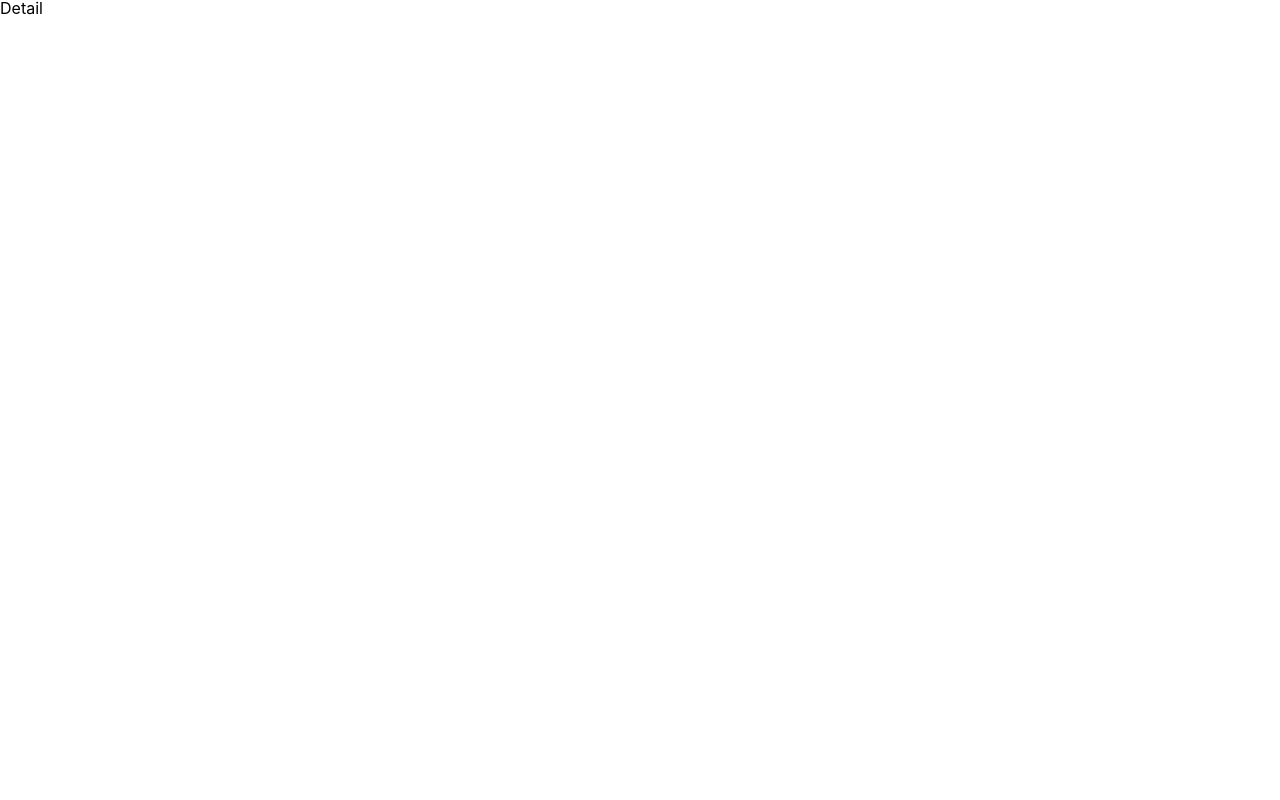
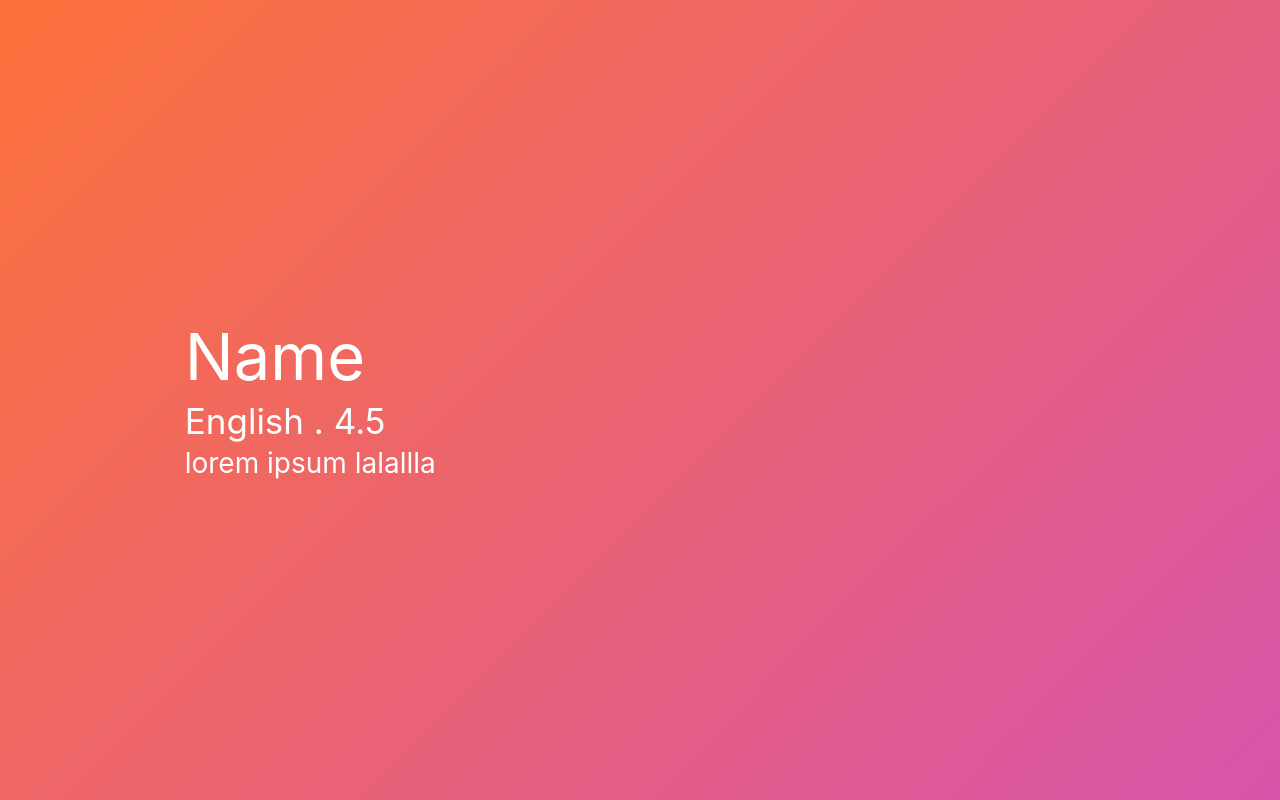
Before and after one commit to unggyu/apollo-2019, a React (Create React App) app: page /#/1 in a window 1280 px wide. Built offline with nearby package versions, Linux system fonts and the light colour scheme.

Commit message:
1.3 Apollo Cache and Styles

```diff
--- a/src/components/Movie.js
+++ b/src/components/Movie.js
@@ -1,8 +1,27 @@
 import React from 'react';
 import { Link } from 'react-router-dom';
+import styled from 'styled-components';
 
-export default ({ id }) => (
-    <div>
-        <Link to={`/${id}`}>{id}</Link>
-    </div>
+const Container = styled.div`
+    height: 380px;
+    width: 100%;
+    box-shadow: 0 3px 6px rgba(0, 0, 0, 0.16), 0 3px 6px rgba(0, 0, 0, 0.23);
+    overflow: hidden;
+    border-radius: 7px;
+`;
+
+const Poster = styled.div`
+    background-image: url(${props => props.bg});
+    height: 100%;
+    width: 100%;
+    background-size: cover;
+    background-position: center center;
+`;
+
+export default ({ id, bg }) => (
+    <Container>
+        <Link to={`/${id}`}>
+            <Poster bg={bg} />
+        </Link>
+    </Container>
 );
--- a/src/routes/Detail.js
+++ b/src/routes/Detail.js
@@ -2,16 +2,52 @@
 import { useParams } from 'react-router-dom';
 import { gql } from 'apollo-boost';
 import { useQuery } from '@apollo/react-hooks';
+import styled from 'styled-components';
 
 const GET_MOVIE = gql`
     query getMovie($id: Int!) {
         movie(id: $id) {
-            id
             title
             medium_cover_image
+            language
+            rating
             description_intro
         }
     }
+`;
+
+const Container = styled.div`
+    height: 100vh;
+    background-image: linear-gradient(-45deg, #d754ab, #fd723a);
+    width: 100%;
+    display: flex;
+    justify-content: space-around;
+    align-items: center;
+    color: white;
+`;
+
+const Column = styled.div`
+    margin-left: 10px;
+`;
+
+const Title = styled.h1`
+    font-size: 65px;
+    margin-bottom: 15px;
+`;
+
+const Subtitle = styled.h4`
+    font-size: 35px;
+    margin-bottom: 10px;
+`;
+
+const Description = styled.p`
+    font-size: 28px;
+`;
+
+const Poster = styled.div`
+    width: 25%;
+    height: 60%;
+    background-color: transparent;
 `;
 
 export default () => {
@@ -19,11 +55,14 @@
     const { loading, data } = useQuery(GET_MOVIE, {
         variables: { id: +id }
     });
-    if (loading) {
-        return "loading";
-    }
-    if (data && data.movie) {
-        return data.movie.title;
-    }
-    return "Detail";
+    return (
+        <Container>
+            <Column>
+                <Title>Name</Title>
+                <Subtitle>English . 4.5</Subtitle>
+                <Description>lorem ipsum lalallla </Description>
+            </Column>
+            <Poster></Poster>
+        </Container>
+    )
 };
--- a/src/routes/Home.js
+++ b/src/routes/Home.js
@@ -10,7 +10,8 @@
             id
             medium_cover_image
         }
-}`;
+    }
+`;
 
 const Container = styled.div`
     display: flex;
@@ -47,6 +48,15 @@
     margin-top: 10px;
 `;
 
+const Movies = styled.div`
+    display: grid;
+    grid-template-columns: repeat(4, 1fr);
+    grid-gap: 25px;
+    width: 60%;
+    position: relative;
+    top: -50px;
+`;
+
 export default () => {
     const { loading, data } = useQuery(GET_MOVIES);
     return (
@@ -56,9 +66,13 @@
                 <Subtitle>I love GraphQL</Subtitle>
             </Header>
             {loading && <Loading>Loading...</Loading>}
-            {!loading &&
-              data.movies &&
-              data.movies.map(m => <Movie key={m.id} id={m.id} />)}
+            {!loading && data.movies && (
+                <Movies>
+                    {data.movies.map(m => (
+                        <Movie key={m.id} id={m.id} bg={m.medium_cover_image} />
+                    ))}
+                </Movies>
+            )}
         </Container>
     );
 }
```
Also changed, not shown: 1 other file (tests, documents, lock files or other folders). Lines whose indentation alone changed are shown as unchanged.
